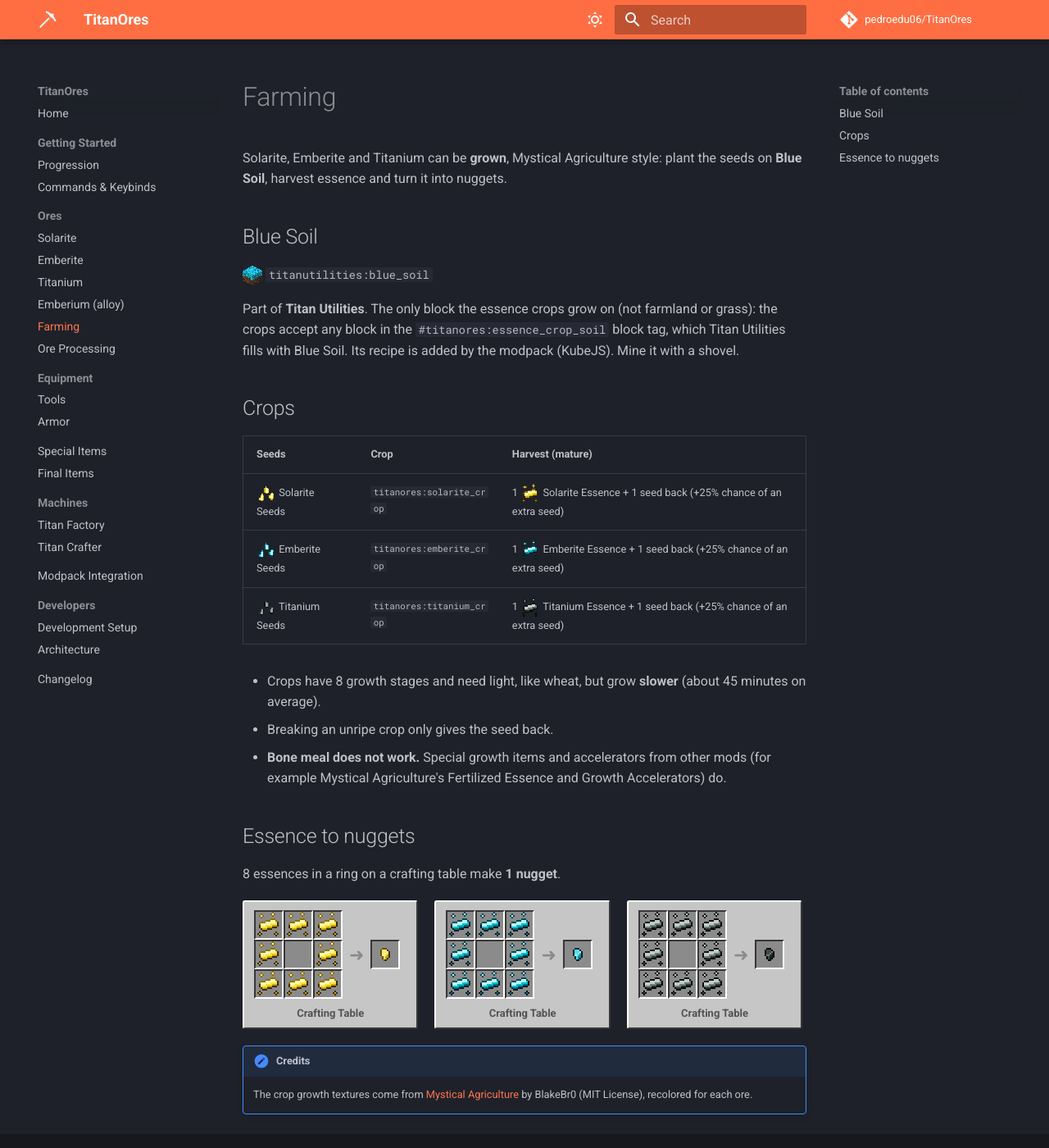
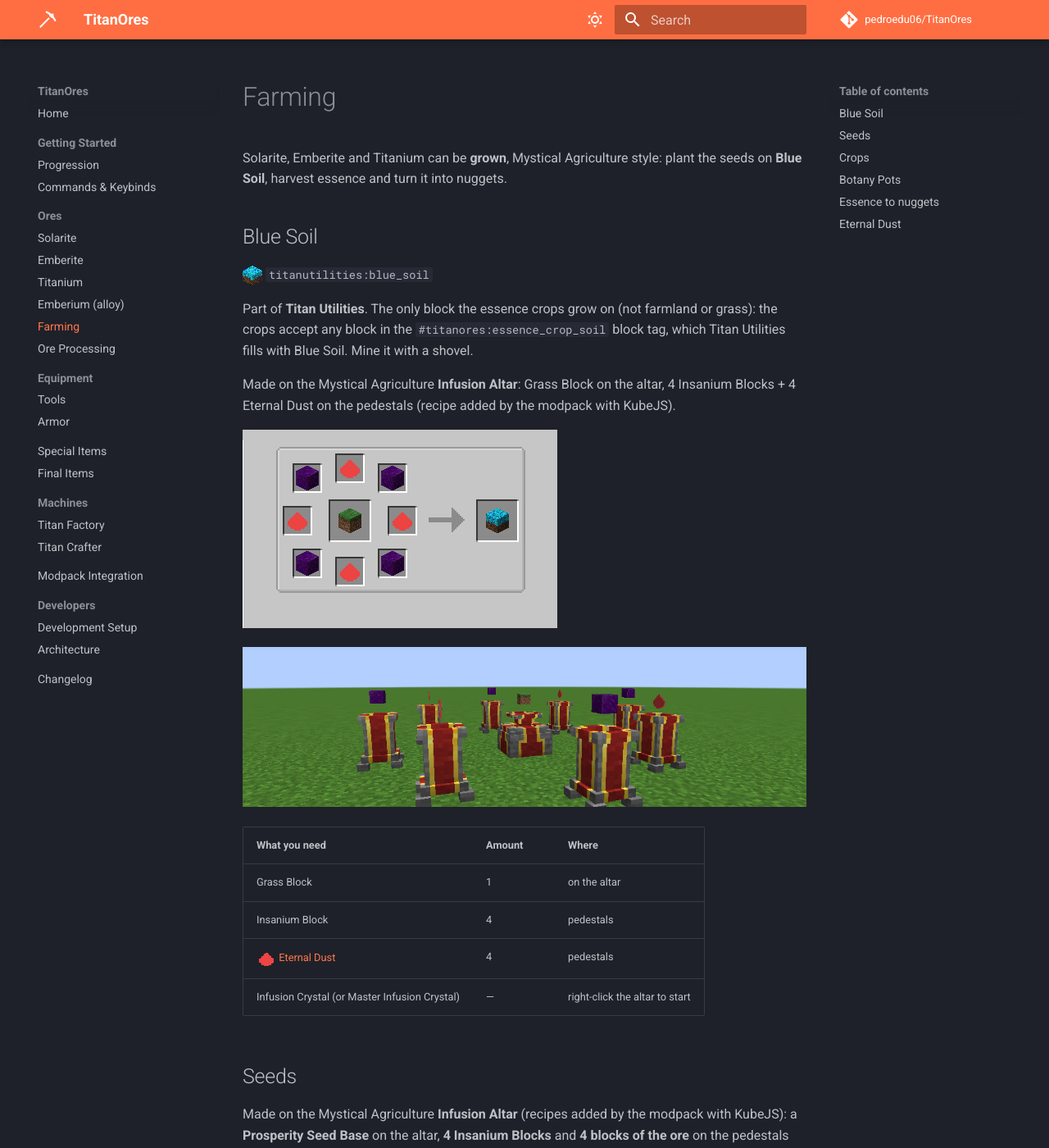
Before and after one commit to pedroedu06/TitanOres_documentacion, an MkDocs documentation site: the page built from docs/farming.md, in a window 1280 px wide and 1400 px high. Shown: the whole window at 82% size. Built offline with MkDocs 1.6.1 and Material for MkDocs 9.7.7, drawn with Linux system fonts in a browser that asks for light colours; comment, search, counter and statistics services are not loaded; some of the changed text lies outside the part shown.

Commit message:
novas receitas na aba de farming e item final.

```diff
--- a/docs/farming.md
+++ b/docs/farming.md
@@ -7,8 +7,41 @@
 
 ![](assets/icons/blue_soil.png){ .mc-inline } `titanutilities:blue_soil`
 
-Part of **Titan Utilities**. The only block the essence crops grow on (not farmland or grass): the crops accept any block in the `#titanores:essence_crop_soil` block tag, which Titan Utilities fills with Blue Soil. Its recipe is added by the modpack (KubeJS).
-Mine it with a shovel.
+Part of **Titan Utilities**. The only block the essence crops grow on (not farmland or grass): the crops accept any block in the `#titanores:essence_crop_soil` block tag, which Titan Utilities fills with Blue Soil. Mine it with a shovel.
+
+Made on the Mystical Agriculture **Infusion Altar**: Grass Block on the altar, 4 Insanium Blocks + 4 Eternal Dust on
+the pedestals (recipe added by the modpack with KubeJS).
+
+![Blue Soil recipe in JEI (Infusion)](assets/recipes/blue_soil_infusion_jei.png)
+
+![Blue Soil on the Infusion Altar](assets/recipes/blue_soil_infusion.png)
+
+| What you need | Amount | Where |
+|---|---|---|
+| Grass Block | 1 | on the altar |
+| Insanium Block | 4 | pedestals |
+| ![](assets/icons/eternal_dust.png){ .mc-inline } [Eternal Dust](#eternal-dust) | 4 | pedestals |
+| Infusion Crystal (or Master Infusion Crystal) | — | right-click the altar to start |
+
+## Seeds
+
+Made on the Mystical Agriculture **Infusion Altar** (recipes added by the modpack with KubeJS): a **Prosperity Seed
+Base** on the altar, **4 Insanium Blocks** and **4 blocks of the ore** on the pedestals (alternating).
+
+| Seed | On the altar | Pedestals |
+|---|---|---|
+| ![](assets/icons/solarite_seed.png){ .mc-inline } Solarite Seeds | Prosperity Seed Base | 4 Insanium Blocks + 4 ![](assets/icons/solarite_block.png){ .mc-inline } Solarite Blocks |
+| ![](assets/icons/emberite_seed.png){ .mc-inline } Emberite Seeds | Prosperity Seed Base | 4 Insanium Blocks + 4 ![](assets/icons/emberite_block.png){ .mc-inline } Emberite Blocks |
+| ![](assets/icons/titanium_seed.png){ .mc-inline } Titanium Seeds | Prosperity Seed Base | 4 Insanium Blocks + 4 ![](assets/icons/titanium_block.png){ .mc-inline } Titanium Blocks |
+
+=== "Solarite"
+    ![Solarite Seeds in JEI (Infusion)](assets/recipes/solarite_seed_infusion.png)
+
+=== "Emberite"
+    ![Emberite Seeds in JEI (Infusion)](assets/recipes/emberite_seed_infusion.png)
+
+=== "Titanium"
+    ![Titanium Seeds in JEI (Infusion)](assets/recipes/titanium_seed_infusion.png)
 
 ## Crops
 
@@ -23,6 +56,17 @@
 - **Bone meal does not work.** Special growth items and accelerators from other mods (for example Mystical
   Agriculture's Fertilized Essence and Growth Accelerators) do.
 
+## Botany Pots
+
+The seeds also grow in a **Botany Pot** with [Blue Soil](#blue-soil) as the soil (any other soil does not work):
+put the Blue Soil in the pot, then the seed.
+
+| Seed | Growth time | Each harvest |
+|---|---|---|
+| Solarite / Emberite / Titanium Seeds | 2 minutes (2400 ticks) | 75% chance of 1 essence, 5% chance of an extra seed |
+
+The pot never needs replanting, so it gives a little less than harvesting the crop in the world.
+
 ## Essence to nuggets
 
 8 essences in a ring on a crafting table make **1 nugget**.
@@ -33,6 +77,15 @@
 --8<-- "recipes/titanium_nugget_from_essence.html"
 </div>
 
+## Eternal Dust
+
+![](assets/icons/eternal_dust.png){ .mc-inline } `titanutilities:eternal_dust`
+
+Part of **Titan Utilities**. Crafted (crafting table or the 2x2 inventory grid) from the four Mystical Agriculture
+element agglomeratios; the recipe is added by the modpack with KubeJS:
+
+![Eternal Dust recipe in JEI](assets/recipes/eternal_dust_crafting.png)
+
 !!! note "Credits"
     The crop growth textures come from [Mystical Agriculture](https://github.com/BlakeBr0/MysticalAgriculture) by
     BlakeBr0 (MIT License), recolored for each ore.
```
Also changed, not shown: docs/final-items.md (+13 -2 lines), docs/assets/recipes/ancestral_seed_infusion.png (added), docs/assets/recipes/blue_soil_infusion.png (added), docs/assets/recipes/blue_soil_infusion_jei.png (added), docs/assets/recipes/emberite_seed_infusion.png (added), docs/assets/recipes/eternal_dust_crafting.png (added), docs/assets/recipes/solarite_seed_infusion.png (added), docs/assets/recipes/titanium_seed_infusion.png (added).
